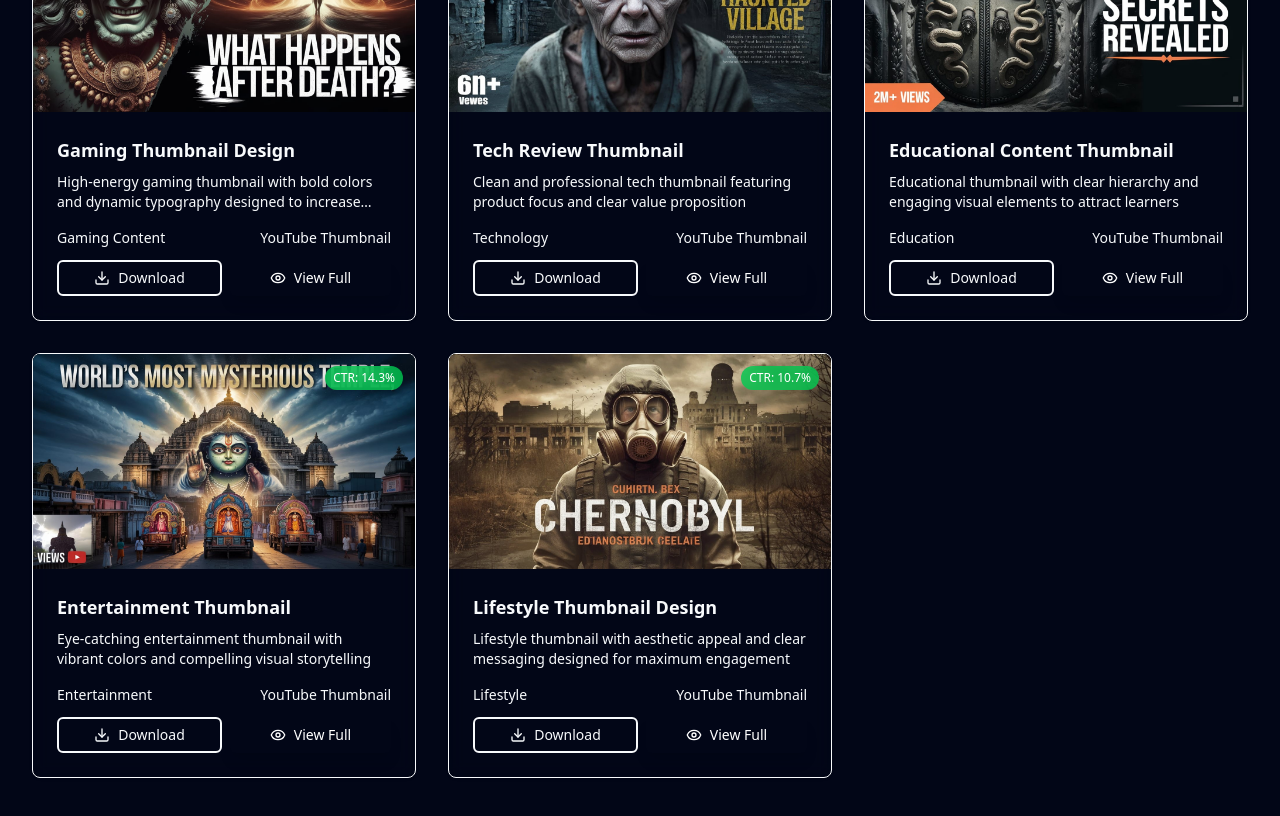
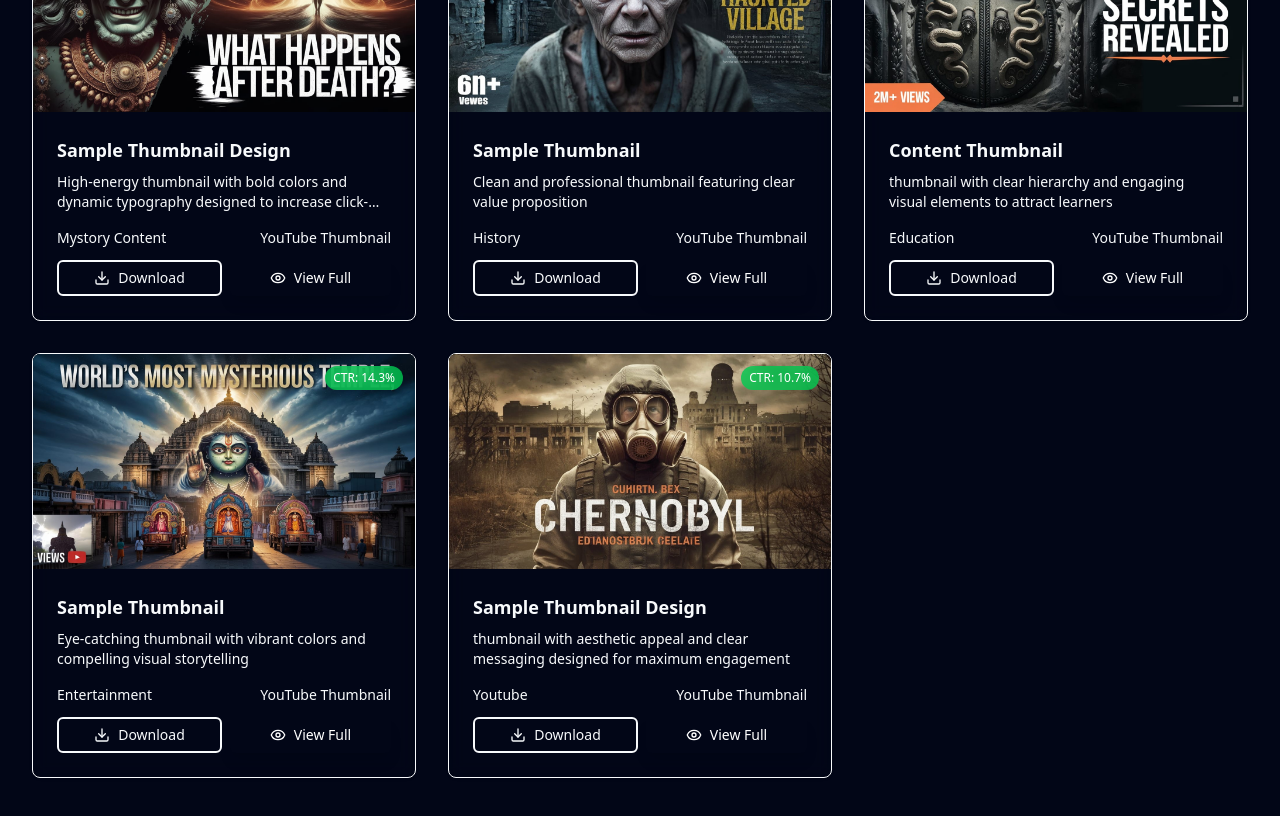
Before and after one commit to Lord-raaz/sagar-portfolio, a Next.js app: page /portfolio/thumbnails in a window 1280 px wide. Shown: the part 840-1656 px from the top of the page. Built offline with nearby package versions, Linux system fonts and the light colour scheme; a web font is replaced by a local one.

Commit message:
Update page.tsx

```diff
--- a/app/portfolio/thumbnails/page.tsx
+++ b/app/portfolio/thumbnails/page.tsx
@@ -12,41 +12,41 @@
 const thumbnailDesigns = [
   {
     filename: 'thumbnail1.jpg',
-    title: 'Gaming Thumbnail Design',
-    description: 'High-energy gaming thumbnail with bold colors and dynamic typography designed to increase click-through rates',
-    category: 'Gaming Content',
+    title: 'Sample Thumbnail Design',
+    description: 'High-energy  thumbnail with bold colors and dynamic typography designed to increase click-through rates',
+    category: 'Mystory Content',
     ctr: '12.5%',
     type: 'YouTube Thumbnail',
   },
   {
     filename: 'thumbnail2.jpg',
-    title: 'Tech Review Thumbnail',
-    description: 'Clean and professional tech thumbnail featuring product focus and clear value proposition',
-    category: 'Technology',
+    title: 'Sample Thumbnail',
+    description: 'Clean and professional thumbnail featuring clear value proposition',
+    category: 'History',
     ctr: '9.8%',
     type: 'YouTube Thumbnail',
   },
   {
     filename: 'thumbnail3.jpg',
-    title: 'Educational Content Thumbnail',
-    description: 'Educational thumbnail with clear hierarchy and engaging visual elements to attract learners',
+    title: ' Content Thumbnail',
+    description: ' thumbnail with clear hierarchy and engaging visual elements to attract learners',
     category: 'Education',
     ctr: '11.2%',
     type: 'YouTube Thumbnail',
   },
   {
     filename: 'thumbnail4.jpg',
-    title: 'Entertainment Thumbnail',
-    description: 'Eye-catching entertainment thumbnail with vibrant colors and compelling visual storytelling',
+    title: 'Sample Thumbnail',
+    description: 'Eye-catching  thumbnail with vibrant colors and compelling visual storytelling',
     category: 'Entertainment',
     ctr: '14.3%',
     type: 'YouTube Thumbnail',
   },
   {
     filename: 'thumbnail5.jpg',
-    title: 'Lifestyle Thumbnail Design',
-    description: 'Lifestyle thumbnail with aesthetic appeal and clear messaging designed for maximum engagement',
-    category: 'Lifestyle',
+    title: 'Sample Thumbnail Design',
+    description: ' thumbnail with aesthetic appeal and clear messaging designed for maximum engagement',
+    category: 'Youtube',
     ctr: '10.7%',
     type: 'YouTube Thumbnail',
   },
```
